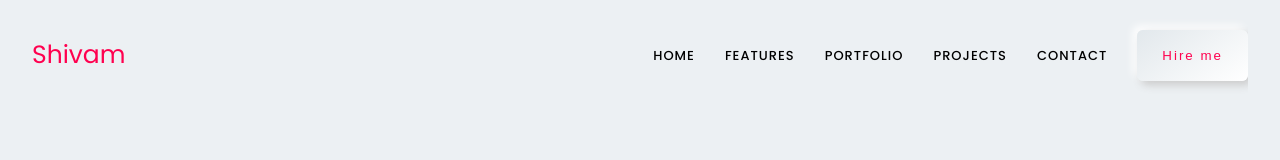
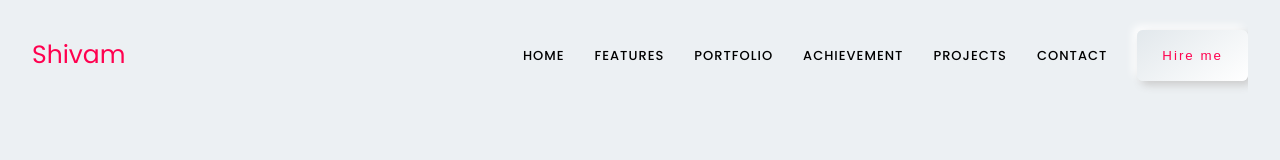
Before and after one commit to shivamgupta002/MyPortfolio, a React (Create React App) app: page / in a window 1280 px wide. Shown: the top 160 px of the page. Built offline with nearby package versions, Linux system fonts and the light colour scheme.

Commit message:
Add Achivement in header

```diff
--- a/src/components/Header/Header.js
+++ b/src/components/Header/Header.js
@@ -38,6 +38,9 @@ const Header = () => {
                 <a href="#portfolio">portfolio</a>
               </li>
               <li>
+                <a href="#achievement">Achievement</a>
+              </li>
+              <li>
                 <a href="#projects">Projects</a>
               </li>
               <li>
```
